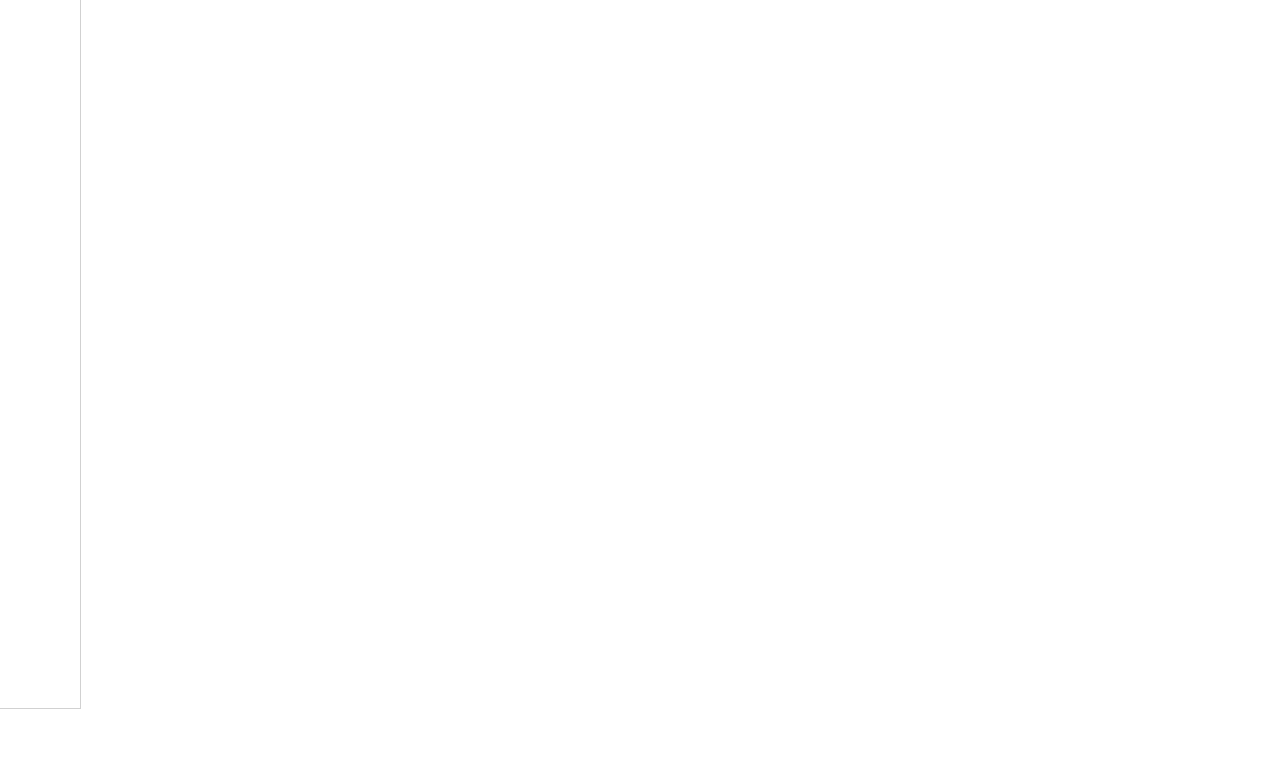
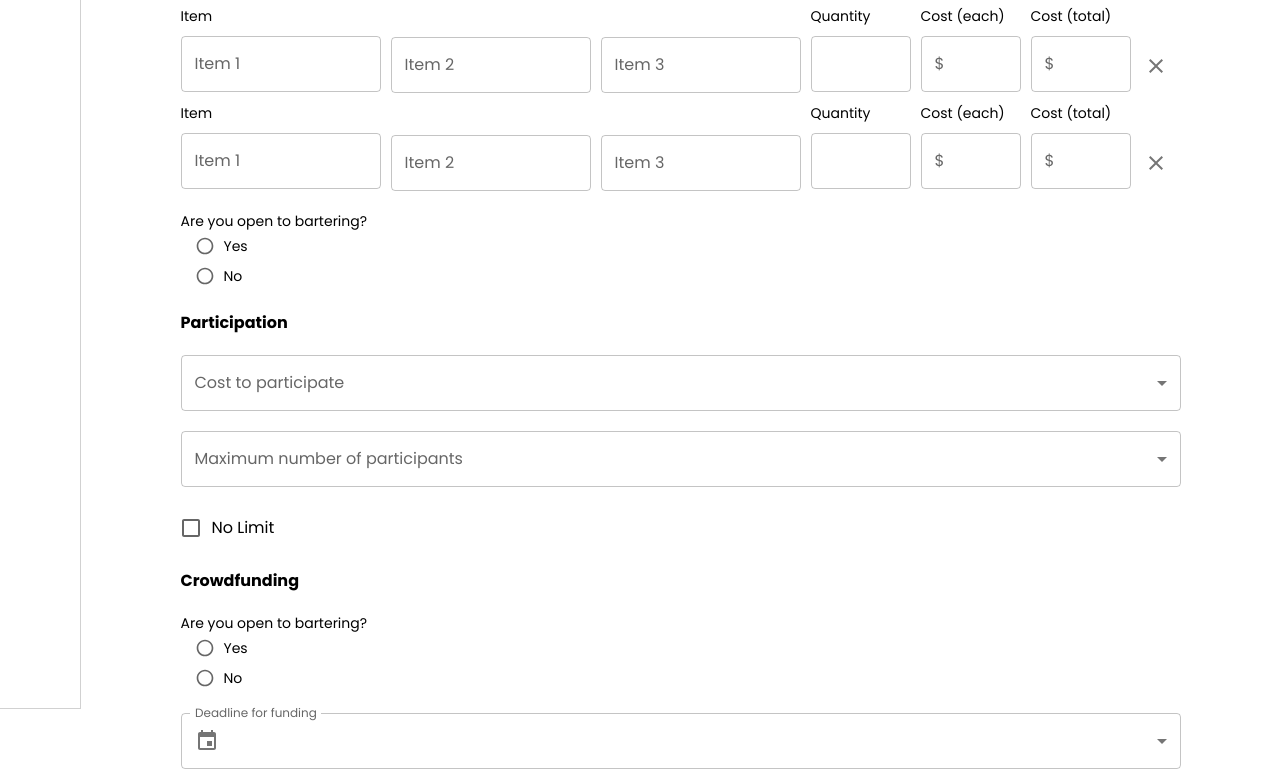
Before and after one commit to sandeep-bh-dev/Coquest-WebApp, a React (Create React App) app in the folder frontend/: page /Coop/Budgeting in a window 1280 px wide. Shown: the part 380-1162 px from the top of the page. Before the commit the page ends 1089 px from the top, so only its background shows below. Built offline with nearby package versions, Linux system fonts and the light colour scheme.

Commit message:
budgeting page

```diff
--- a/frontend/src/pages/Coop/Budgeting.tsx
+++ b/frontend/src/pages/Coop/Budgeting.tsx
@@ -1,11 +1,250 @@
 import styled from "@emotion/styled";
 import react from "react";
-import Form from "../../components/CoopTemplate/Form";
+// import Form from "../../components/CoopTemplate/Form";
 import Header from "../../components/CoopTemplate/Header";
 import Page from "../../components/CoopTemplate/Page";
 import NextandBackButton from "../../components/NextandBackButton";
 import ProgressBar from "../../components/ProgressBar";
+import {
+    Checkbox,
+    Container,
+    FormControl,
+    FormControlLabel,
+    IconButton,
+    InputAdornment,
+    InputLabel,
+    MenuItem,
+    Radio,
+    RadioGroup,
+    Select,
+    TextField,
+    Typography,
+} from "@mui/material";
+import ClearIcon from "@mui/icons-material/Clear";
+import EventIcon from "@mui/icons-material/Event";
 
+const Form = styled.div({
+    display: "flex",
+    flexDirection: "column",
+    gap: 20,
+    width: 1000,
+});
+
+const SuppliesandMaterialsComponent = () => {
+    const Cont = styled.div({
+        display: "flex",
+        flexDirection: "row",
+        gap: 10,
+    });
+
+    const Label = styled.div({
+        display: "flex",
+        flexDirection: "column",
+        gap: 10,
+    });
+
+    const ItemLabel = styled(TextField)({
+        display: "flex",
+        width: 200,
+    });
+
+    const Item = styled(TextField)({
+        display: "flex",
+        width: 200,
+        marginTop: 31.5,
+    });
+
+    const Quantity = styled(TextField)({
+        display: "flex",
+        width: 100,
+    });
+
+    const Coste = styled(TextField)({
+        display: "flex",
+        width: 100,
+    });
+
+    const Costt = styled(TextField)({
+        display: "flex",
+        width: 100,
+    });
+
+    const ButtonCont = styled(IconButton)({
+        display: "flex",
+        marginTop: 45,
+        height: 30,
+        width: 30,
+    });
+
+    return (
+        <Cont>
+            <Label>
+                <Typography variant="body2">Item</Typography>
+                <ItemLabel label="Item 1" variant="outlined" />
+            </Label>
+            <Item label="Item 2" variant="outlined" />
+            <Item label="Item 3" variant="outlined" />
+            <Label>
+                <Typography variant="body2">Quantity</Typography>
+                <Quantity label="" variant="outlined" />
+            </Label>
+            <Label>
+                <Typography variant="body2">Cost (each)</Typography>
+                <Coste
+                    label=""
+                    variant="outlined"
+                    InputProps={{
+                        startAdornment: (
+                            <InputAdornment position="start">$</InputAdornment>
+                        ),
+                    }}
+                />
+            </Label>
+            <Label>
+                <Typography variant="body2">Cost (total)</Typography>
+                <Costt
+                    label=""
+                    variant="outlined"
+                    InputProps={{
+                        startAdornment: (
+                            <InputAdornment position="start">$</InputAdornment>
+                        ),
+                    }}
+                />
+            </Label>
+            <ButtonCont>
+                <ClearIcon />
+            </ButtonCont>
+        </Cont>
+    );
+};
+
+const SuppliesandMaterials = () => {
+    const Container = styled.div({
+        display: "flex",
+        flexDirection: "column",
+        gap: 10,
+    });
+
+    return (
+        <Container>
+            <Typography>
+                <b>Supplies and Materials</b>
+            </Typography>
+            <SuppliesandMaterialsComponent />
+            <SuppliesandMaterialsComponent />
+            <SuppliesandMaterialsComponent />
+        </Container>
+    );
+};
+
+const Bartering = () => {
+    const CustomRadio = styled(FormControlLabel)({
+        height: 30,
+        marginLeft: 5,
+    });
+    return (
+        <FormControl>
+            <Typography variant="body2">Are you open to bartering?</Typography>
+            <RadioGroup>
+                <CustomRadio
+                    value="yes"
+                    control={<Radio size="small" color="default" />}
+                    label={<Typography variant="body2">Yes</Typography>}
+                />
+                <CustomRadio
+                    value="no"
+                    control={<Radio size="small" color="default" />}
+                    label={<Typography variant="body2">No</Typography>}
+                />
+            </RadioGroup>
+        </FormControl>
+    );
+};
+
+const Participation = () => {
+    return (
+        <>
+            <Typography>
+                <b>Participation</b>
+            </Typography>
+            <FormControl>
+                <InputLabel>Cost to participate</InputLabel>
+                <Select id="outlined" label="Start date">
+                    <MenuItem value={0}>No Cost</MenuItem>
+                </Select>
+            </FormControl>
+            <FormControl>
+                <InputLabel>Maximum number of participants</InputLabel>
+                <Select id="outlined" label="Start date">
+                    <MenuItem value={10}>10</MenuItem>
+                </Select>
+            </FormControl>
+            <FormControlLabel control={<Checkbox />} label="No Limit" />
+        </>
+    );
+};
+
+const Crowdfunding = () => {
+    const CustomRadio = styled(FormControlLabel)({
+        height: 30,
+        marginLeft: 5,
+    });
+    return (
+        <>
+            <Typography>
+                <b>Crowdfunding</b>
+            </Typography>
+            <FormControl>
+                <Typography variant="body2">
+                    Are you open to bartering?
+                </Typography>
+                <RadioGroup>
+                    <CustomRadio
+                        value="yes"
+                        control={<Radio size="small" color="default" />}
+                        label={<Typography variant="body2">Yes</Typography>}
+                    />
+                    <CustomRadio
+                        value="no"
+                        control={<Radio size="small" color="default" />}
+                        label={<Typography variant="body2">No</Typography>}
+                    />
+                </RadioGroup>
+            </FormControl>
+            <FormControl>
+                <InputLabel>Deadline for funding</InputLabel>
+                <Select
+                    startAdornment={
+                        <InputAdornment position="start">
+                            <EventIcon />
+                        </InputAdornment>
+                    }
+                    id="outlined"
+                    label="Deadline for funding"
+                >
+                    <MenuItem value={"Date"}>Date</MenuItem>
+                </Select>
+            </FormControl>
+            <TextField
+                label="Crowdfund Amount"
+                InputProps={{
+                    startAdornment: (
+                        <InputAdornment position="start">$</InputAdornment>
+                    ),
+                }}
+            />
+            <TextField
+                label="Message"
+                placeholder="Add a thank you message to backers."
+                multiline
+                rows={7}
+                fullWidth
+            />
+            ;
+        </>
+    );
+};
 function Budgeting() {
     return (
         <>
@@ -14,6 +253,10 @@ function Budgeting() {
             <Page>
                 <Form>
                     <Header text="Budgeting" />
+                    <SuppliesandMaterials />
+                    <Bartering />
+                    <Participation />
+                    <Crowdfunding />
                 </Form>
             </Page>
         </>
--- a/frontend/src/pages/Coop/Operations.tsx
+++ b/frontend/src/pages/Coop/Operations.tsx
@@ -275,7 +275,10 @@ function Operations() {
     return (
         <>
             <ProgressBar page={2} />
-            <NextandBackButton next="/Coop/Budgeting" back="/Coop/CreateCoop" />
+            <NextandBackButton
+                next="/Coop/Budgeting"
+                back="/Coop/BasicInformation"
+            />
             <Page>
                 <Form>
                     <Header text="Operations" />
```
